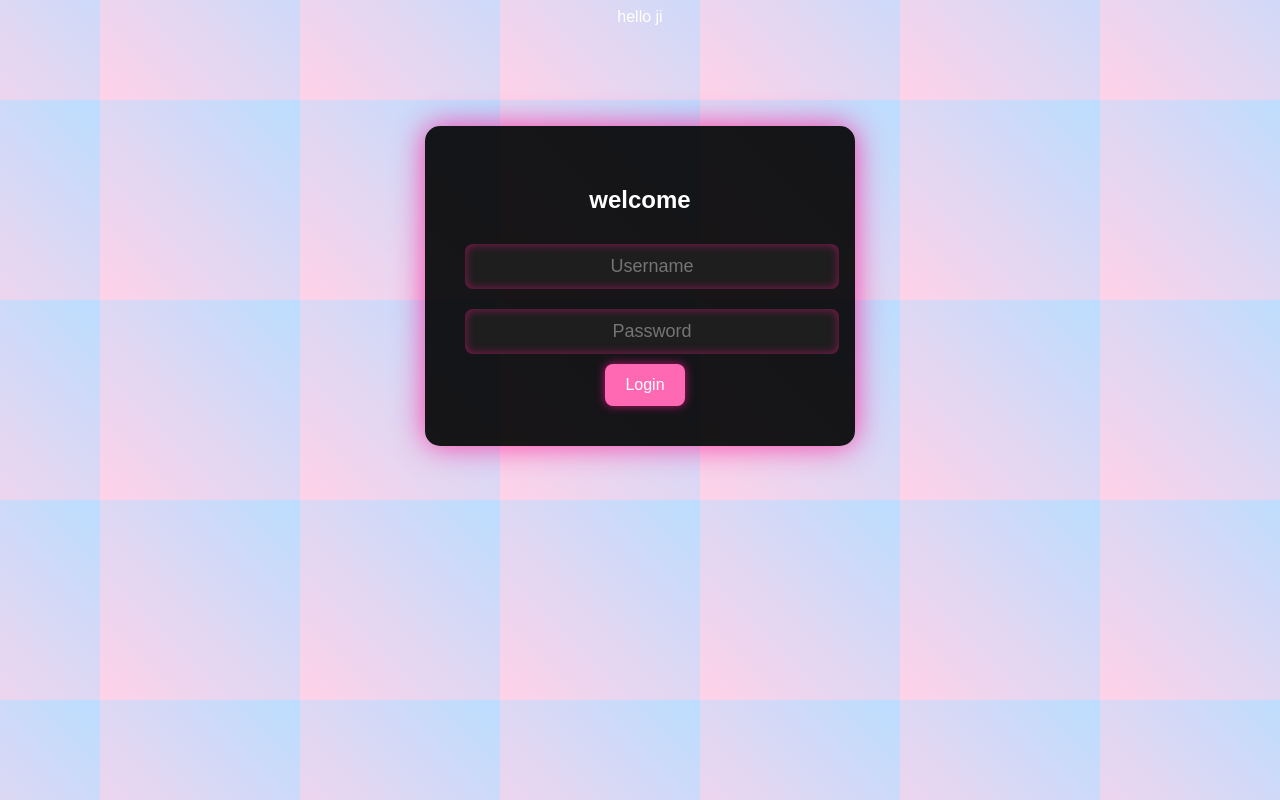
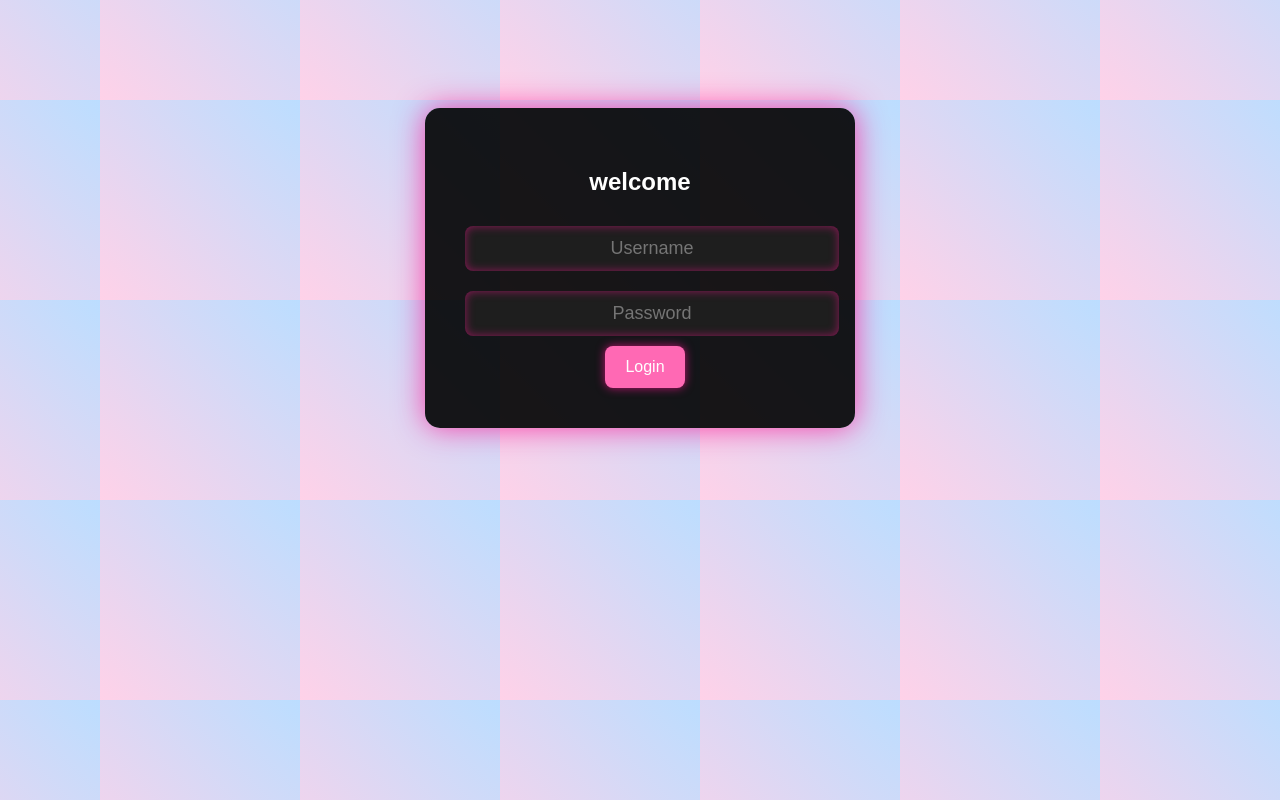
Before and after one commit to shibalik29/confess, a plain HTML site: page index.html in a window 1280 px wide. Drawn offline with Linux system fonts and the light colour scheme.

Commit message:
Add files via upload

```diff
--- a/index.html
+++ b/index.html
@@ -4,7 +4,6 @@
     <meta charset="UTF-8">
     <meta name="viewport" content="width=device-width, initial-scale=1.0">
     <title>Sounds pvt.ltd</title>
-    <titl>hello ji</titl>
     <style>
         @keyframes movingStripes {
             0% { background-position: 0 0; }
```
